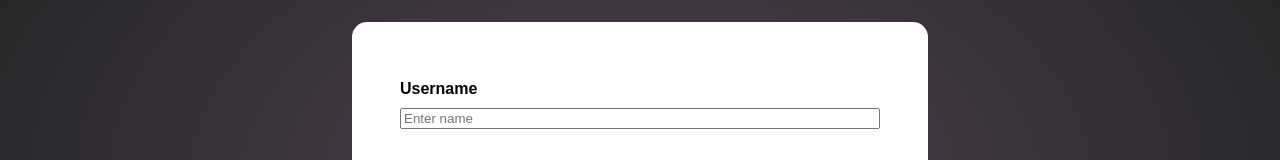
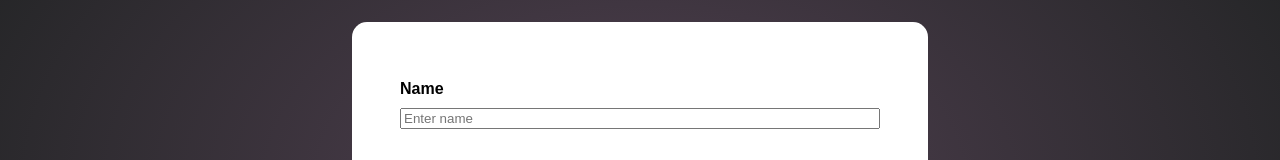
Before and after one commit to SaadMahi/57-User-Data-Handler, a React (Create React App) app: page / in a window 1280 px wide. Shown: the part 214-374 px from the top of the page. Built offline with nearby package versions, Linux system fonts and the light colour scheme.

Commit message:
📝 feat: changed user name

```diff
--- a/src/components/Form/Form.js
+++ b/src/components/Form/Form.js
@@ -106,7 +106,7 @@ arrow functions from text input attributes and replace everything here*/
         )}
 
       <form onSubmit={formSubmit} id="form-container">
-        <span>Username</span>
+        <span>Name</span>
         <input
           // onChange={(e) => userInput(e.target.id, e.target.value)}
           ref={nameInputVal}
```
